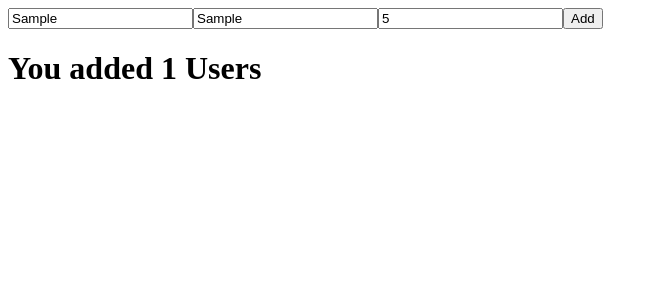
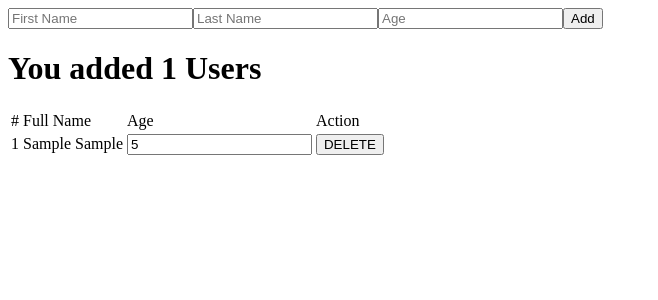
Before and after one commit to YoussefZekry/Demo-Angular-webapp, an Angular app: page / in a window 1280 px wide. Both pictures are taken after typing "Sample", "Sample", "5" into the empty fields and a click on the button "Add". Shown: the top 300 px of the page, without its empty margins (0-658 px from the left). Built offline with nearby package versions, Linux system fonts and the light colour scheme.

Commit message:
added users table & delete user functionality

```diff
--- a/src/app/app.module.ts
+++ b/src/app/app.module.ts
@@ -1,4 +1,5 @@
 import { NgModule } from '@angular/core';
+import { FormsModule } from '@angular/forms';
 import { BrowserModule } from '@angular/platform-browser';
 
 import { AppRoutingModule } from './app-routing.module';
@@ -12,7 +13,8 @@ import { UserComponent } from './user/user.component';
   ],
   imports: [
     BrowserModule,
-    AppRoutingModule
+    AppRoutingModule,
+    FormsModule
   ],
   providers: [],
   bootstrap: [AppComponent]
--- a/src/app/user/user.component.html
+++ b/src/app/user/user.component.html
@@ -1,6 +1,25 @@
-<input #inputFirstName type="text" placeholder="First Name" >
-<input #inputLastName type="text" placeholder="Last Name" >
-<input #inputAge type="number" placeholder="Age" >
+<input #inputFirstName type="text" placeholder="First Name" required>
+<input #inputLastName type="text" placeholder="Last Name" required>
+<input #inputAge type="number" placeholder="Age" required>
 
-<button (click)="AddUserValidation(inputFirstName.value,inputLastName.value,inputAge.value)">Add</button>
+<button type="button"(click)= "AddUserValidation(inputFirstName.value,inputLastName.value,+inputAge.value); inputFirstName.value=''; inputLastName.value='';  inputAge.value='';">Add</button>
 <h1>You added {{users.length}} Users</h1>
+
+
+<table>
+    <tr>
+        <td>#</td>
+        <td>Full Name</td>
+        <td>Age</td>
+        <td>Action</td>
+    </tr>
+    <tr *ngFor="let item of users;let currentIndex=index">
+        <td>{{currentIndex+1}}</td>
+        <td [class.redColor]="item.age>30">{{item.firstName.concat(" "+item.lastName)}}</td>
+        <td> <input type="number" [(ngModel)]="item.age"></td>
+        <td>
+            <button (click)="delete(currentIndex)">DELETE</button>
+        </td>
+    </tr>
+
+</table>
--- a/src/app/user/user.component.ts
+++ b/src/app/user/user.component.ts
@@ -11,29 +11,37 @@ export class UserComponent {
 
 
 
-  AddUserValidation(newFirstName: string ,newLastName: string,newAge:string): void{
+  AddUserValidation(newFirstName: string ,newLastName: string,newAge:number): void{
 
      let user = new User();
       user.firstName = newFirstName;
       user.lastName = newLastName;
-      user.age = parseInt(newAge);
-      let isDuplicate= false;
+      user.age = newAge;
+      let isDuplicateFlag= false;
+
 
       this.users.forEach(element => {
         if (element.firstName===user.firstName && element.lastName===user.lastName && element.age===user.age) {
-          isDuplicate = true;
+          isDuplicateFlag = true;
           console.log("duplicate");
           alert("User Already Exists")
          }
       });
 
-      if(isDuplicate)
+      if(isDuplicateFlag)
         return;
       else{
         console.log("not duplicate");
         this.users.push(user);
         console.log(this.users)
       }
+
+    // }
+  }
+
+  delete(index:number):void
+  {
+   this.users.splice(index,1);
   }
 
 }
--- a/src/styles.css
+++ b/src/styles.css
@@ -1 +1,4 @@
 /* You can add global styles to this file, and also import other style files */
+.redColor{
+	color: red;
+}
```
